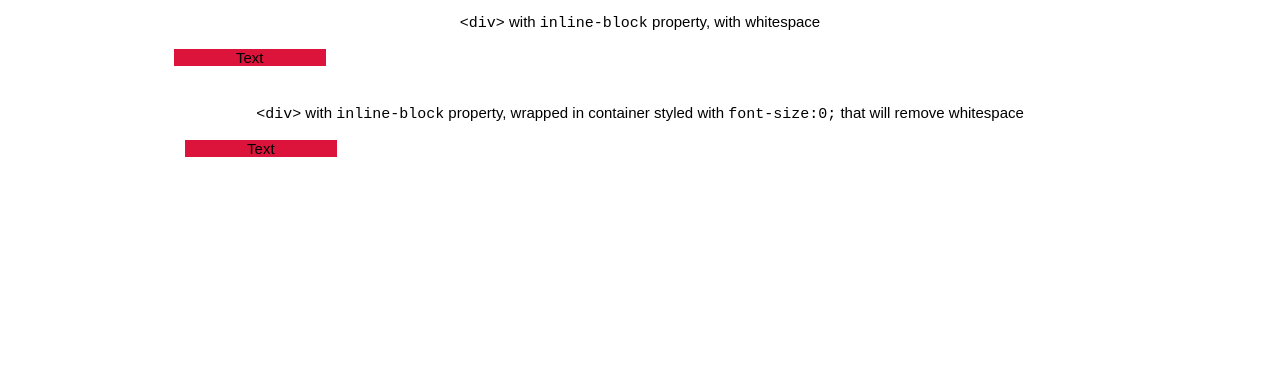
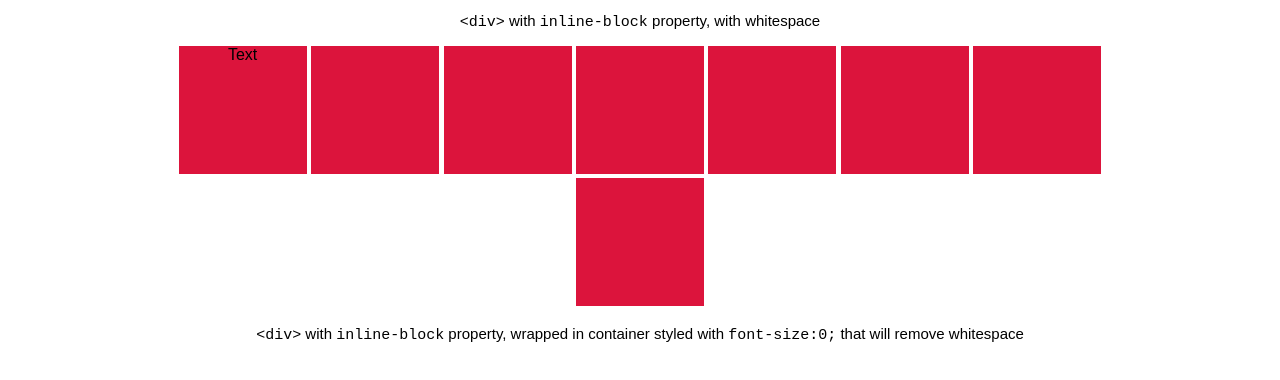
Before and after one commit to dmvjpg/dmvjpg.github.io, a plain HTML site: page blocks.html in a window 1280 px wide. Shown: the part 74-454 px from the top of the page. Drawn offline with Linux system fonts and the light colour scheme.

Commit message:
Update style.css

```diff
--- a/style.css
+++ b/style.css
@@ -35,16 +35,15 @@ blockquote {
 
 .container p {
   font-size: 15px;
-  line-height: 20px;
 }
 
 .box, .box-moving {
-  font-size: 15px;
+  font-size: 1em;
   display: inline-block;
   overflow: hidden;
   background-color: crimson;
-  height: 15%;
-  width: 15%;
+  height: 8em;
+  width: 8em;
 }
 
 .box:hover, .box-moving:hover {
```
